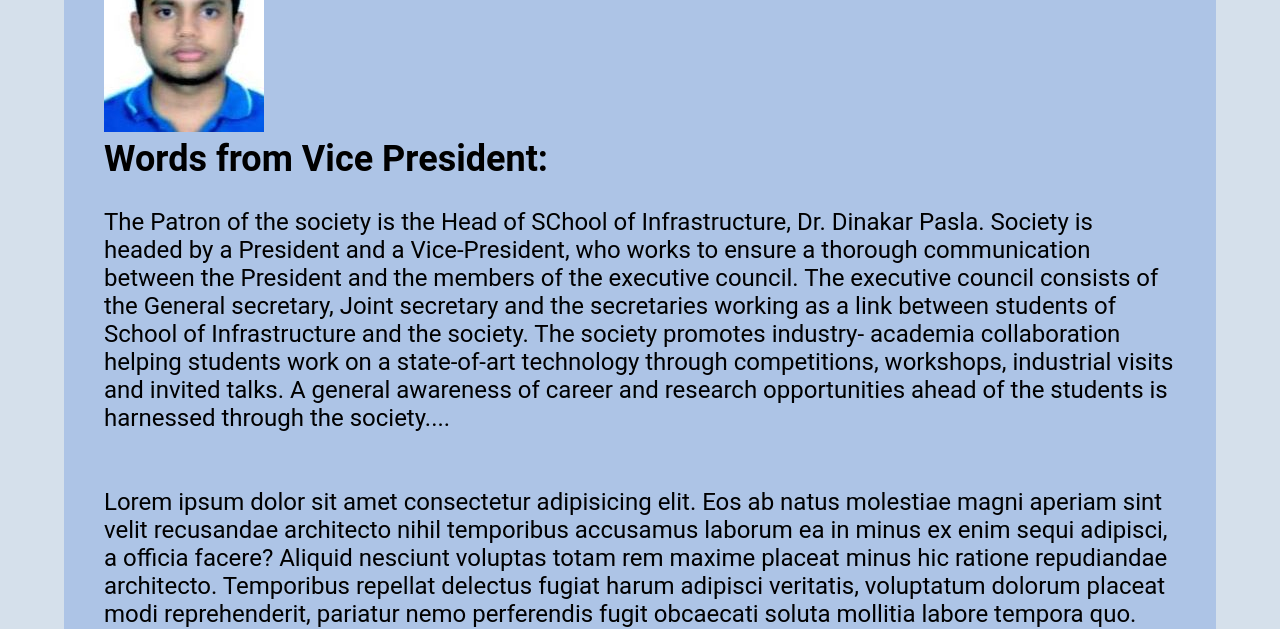
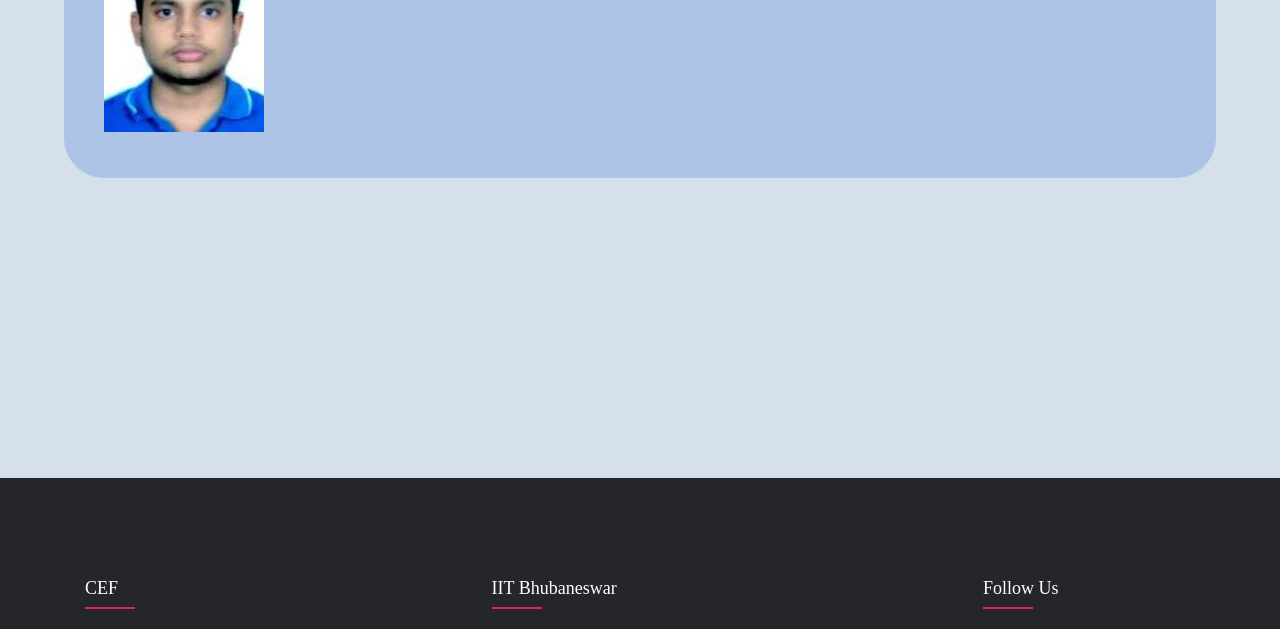
Before and after one commit to Mayank-Sawarna/RegalioX.github.io, a plain HTML site: page Words.html in a window 1280 px wide. Shown: the part 960-1589 px from the top of the page. Drawn offline with Linux system fonts and the light colour scheme.

Commit message:
Update Words.html

```diff
--- a/Words.html
+++ b/Words.html
@@ -85,7 +85,7 @@
                 src="/images/OmkarSawant.jpg"
                 alt="OmkarSawant Photo"
               />
-            <h2>Words from Vice President:</h2><br /><p>
+<!--             <h2>Words from Vice President:</h2><br /><p>
                 The Patron of the society is the Head of SChool of Infrastructure,
                 Dr. Dinakar Pasla. Society is headed by a President and a
                 Vice-President, who works to ensure a thorough communication between
@@ -125,7 +125,7 @@
                 blanditiis accusamus quisquam consequatur placeat? Ipsum accusamus
                 aut deserunt ut eius porro cum debitis.
                 <br /><br />
-              </p></div>
+              </p>--></div>
               </section>
     </div>
 
```
